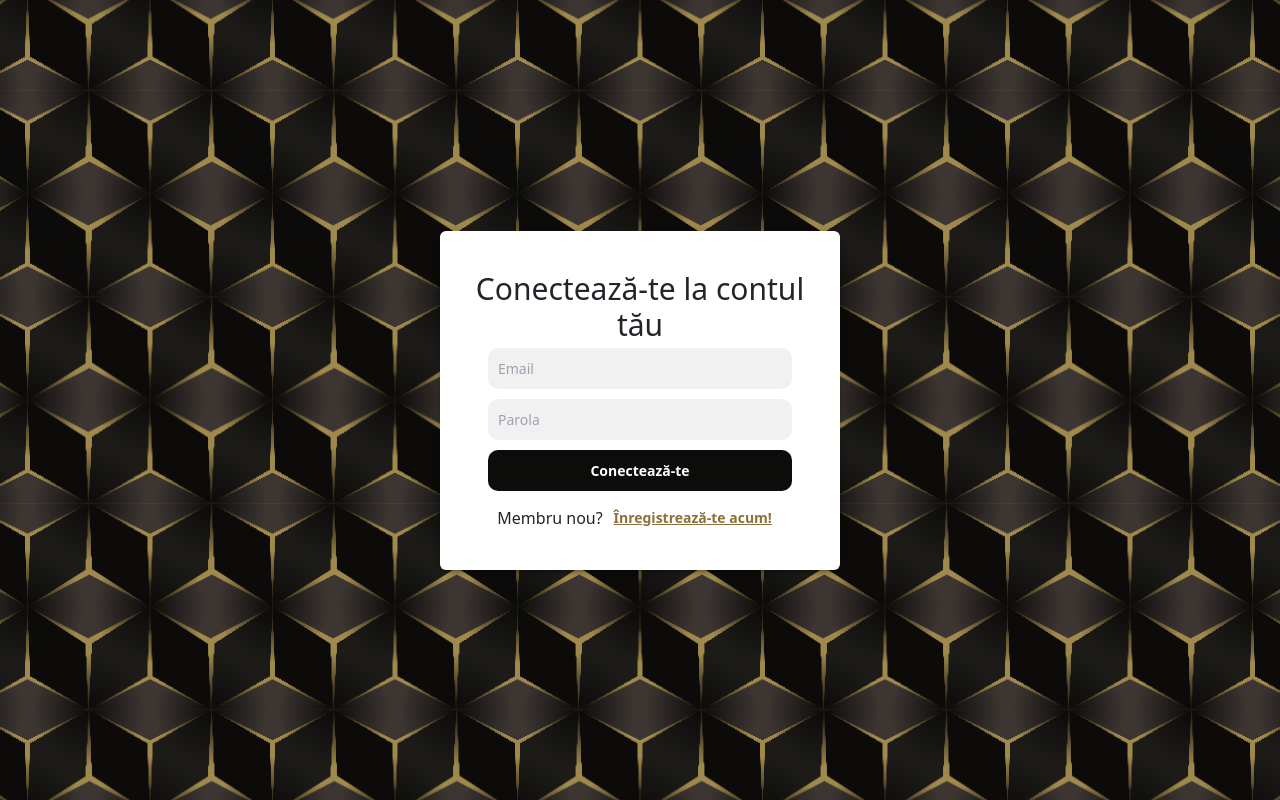
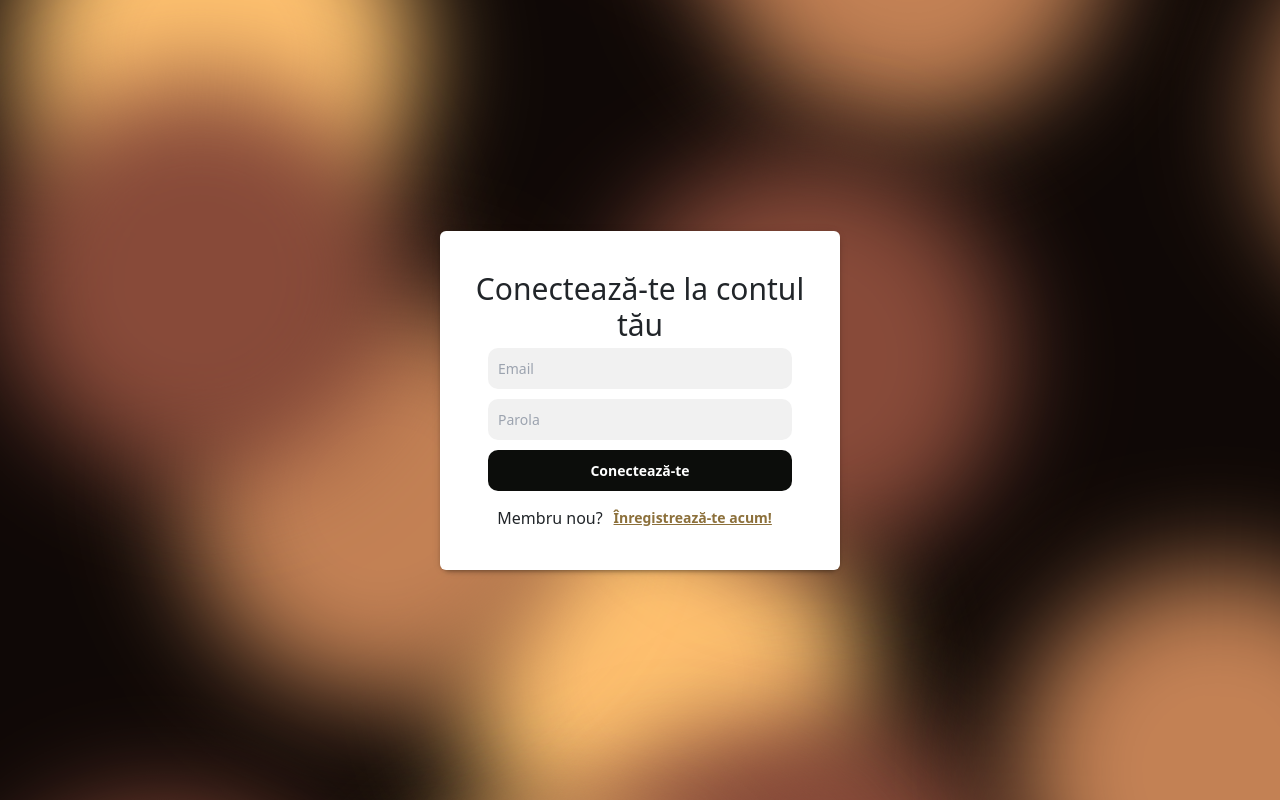
Before and after one commit to sevensevseven/eagenda, a React (Create React App) app in the folder client/: page /auth in a window 1280 px wide. Built offline with nearby package versions, Linux system fonts and the light colour scheme; no server answers.

Commit message:
trial + background

```diff
--- a/client/src/components/Auth/Auth.jsx
+++ b/client/src/components/Auth/Auth.jsx
@@ -10,11 +10,29 @@ const Auth = () => {
     const [verifyPage, setVerifyPage] = useState(false);
     const [verificationInfo, setVerificationInfo] = useState([]);
     return (
-        <>
+
+        <div className={styles.noScroll}>
             <div className={styles.background}>
-                <div>
-                    <div className={styles.content}></div>
-                </div>
+                <span></span>
+                <span></span>
+                <span></span>
+                <span></span>
+                <span></span>
+                <span></span>
+                <span></span>
+                <span></span>
+                <span></span>
+                <span></span>
+                <span></span>
+                <span></span>
+                <span></span>
+                <span></span>
+                <span></span>
+                <span></span>
+                <span></span>
+                <span></span>
+                <span></span>
+                <span></span>
             </div>
             <div className={styles.container}>
                 {verifyPage ? (
@@ -23,7 +41,7 @@ const Auth = () => {
                     login ? <Login change={setLogin}/> : <Signup change={setLogin} triggerVerifyPage={setVerifyPage} setVerificationInfo={setVerificationInfo}/>
                 )}
             </div>
-        </>
+        </div>
     )
 };
 
--- a/client/src/components/Auth/Signup/index.jsx
+++ b/client/src/components/Auth/Signup/index.jsx
@@ -205,6 +205,12 @@ const Signup = ({ change, triggerVerifyPage, setVerificationInfo}) => {
                                 Anual
                             </label>
                         </div>
+                        <div className="flex flex-row w-full items-center justify-center mt-1 py-1 rounded bg-green-100 text-green-700 text-xs font-medium">
+                            <div className="rounded bg-green-700 text-white text-xs font-semibold px-1 py-0.5">
+                                NOU!
+                            </div>
+                            <p className="mb-0 ml-2">Încearcă 2 săptămâni gratuit!</p>
+                        </div>
                     </div>
                     {error && <div className={styles.error_msg}>{error}</div>}
                     <ReCAPTCHA size="invisible" ref={recaptcha} sitekey={process.env.REACT_APP_SITE_KEY} />
--- a/client/src/components/Auth/styles.module.css
+++ b/client/src/components/Auth/styles.module.css
@@ -1,9 +1,16 @@
+@keyframes move {
+    100% {
+        transform: translate3d(0, 0, 1px) rotate(360deg);
+    }
+}
+
+
 .background {
 	margin: 0;
 	padding: 0;
 	height: 100vh;
 	width: 100vw;
-	overflow: hidden;
+	background: #0f0806;
 	--sz: 7px; /*** size ***/
 	--sp: 10s; /*** speed ***/
 	--b1: #3c3532;
@@ -14,63 +21,214 @@
 	--ts: 50%/calc(var(--sz) * 17.5) calc(var(--sz) * 29.5);
 }
 
-.content {
-	height: 100vh;
-	background:
-		/* black shadows */
-		radial-gradient(circle at 50% 50%, var(--b4) calc(var(--sz) * 1), #fff0 calc(var(--sz) * 8)) var(--ts),
-		radial-gradient(circle at 0% 0%, var(--b4) calc(var(--sz) * 1), #fff0 calc(var(--sz) * 8)) var(--ts),
-		radial-gradient(circle at 0% 100%, var(--b4) calc(var(--sz) * 1), #fff0 calc(var(--sz) * 8)) var(--ts),
-		radial-gradient(circle at 100% 0%, var(--b4) calc(var(--sz) * 1), #fff0 calc(var(--sz) * 8)) var(--ts),
-		radial-gradient(circle at 100% 100%, var(--b4) calc(var(--sz) * 1), #fff0 calc(var(--sz) * 8)) var(--ts),
-		/* border bottom */
-		conic-gradient(from 90deg at 97.5% 67%, var(--c1) 0 87.5deg, #fff0 88deg 100%) var(--ts), /*repeated*/
-		conic-gradient(from 90deg at 97.5% 67%, var(--c1) 0 87.5deg, #fff0 88deg 100%) var(--ts),
-		conic-gradient(from 182.5deg at 2.5% 67%, #fff0 0 0deg, var(--c1) 0.5deg 90deg, #fff0 0 100%) var(--ts), /*repeated*/
-		conic-gradient(from 182.5deg at 2.5% 67%, #fff0 0 0deg, var(--c1) 0.5deg 90deg, #fff0 0 100%) var(--ts),
-		/* border top */
-		conic-gradient(from 270deg at 2.5% 33%, var(--c1) 0 87.5deg, #fff0 88deg 100%) var(--ts), /*repeated*/
-		conic-gradient(from 270deg at 2.5% 33%, var(--c1) 0 87.5deg, #fff0 88deg 100%) var(--ts),
-		conic-gradient(from 2.5deg at 97.5% 33%, #fff0 0 0deg, var(--c1) 0.5deg 90deg, #fff0 0 100%) var(--ts), /*repeated*/
-		conic-gradient(from 2.5deg at 97.5% 33%, #fff0 0 0deg, var(--c1) 0.5deg 90deg, #fff0 0 100%) var(--ts),
-		/* bottom */
-		conic-gradient(from 116.5deg at 50% 85.5%, var(--b1) 0 127deg, #fff0 0 100%) var(--ts), /*repeated*/
-		conic-gradient(from 116.5deg at 50% 85.5%, var(--b1) 0 127deg, #fff0 0 100%) var(--ts), /*repeated*/
-		conic-gradient(from 116.5deg at 50% 85.5%, var(--b1) 0 127deg, #fff0 0 100%) var(--ts),
-		conic-gradient(from 120deg at 50% 83%, var(--c1) 0 120deg, #fff0 0 100%) var(--ts),
-		/* top */
-		conic-gradient(from -63.5deg at 50% 14.5%, var(--b1) 0 127deg, #fff0 0 100%) var(--ts), /*repeated*/
-		conic-gradient(from -63.5deg at 50% 14.5%, var(--b1) 0 127deg, #fff0 0 100%) var(--ts), /*repeated*/
-		conic-gradient(from -63.5deg at 50% 14.5%, var(--b1) 0 127deg, #fff0 0 100%) var(--ts),
-		conic-gradient(from -60deg at 50% 17%, var(--c1) 0 120deg, #fff0 0 100%) var(--ts),
-		/* central gradient */
-		conic-gradient(
-			from 0deg at 50% 50%, #fff0 0 2deg,
-			var(--b2) 2.5deg 57.5deg,
-			#fff0 58deg 62.5deg,
-			var(--b1) 63deg 117.5deg,
-			#fff0 118deg 122.5deg,
-			var(--b3) 123deg 177.5deg,
-			#fff0 178deg 182deg,
-			var(--b2) 182.5deg 237.5deg,
-			#fff0 0 242.5deg,
-			var(--b1) 243deg 297.5deg,
-			#fff0 298deg 302.5deg,
-			var(--b3) 303deg 357.5deg,
-			#fff0 358deg 360deg
-		) var(--ts),
-		/* bg */
-		var(--c1);
-	animation: colors var(--sp) linear 0s infinite;
+/* .background {
+    position: fixed;
+    width: 100vw;
+    height: 100vh;
+    top: 0;
+    left: 0;
+    background: #0f0806;
+    overflow: hidden;
+} */
+
+.background span {
+    width: 50vmin;
+    height: 50vmin;
+    border-radius: 50vmin;
+    backface-visibility: hidden;
+    position: absolute;
+    animation: move;
+    animation-duration: 29;
+    animation-timing-function: linear;
+    animation-iteration-count: infinite;
 }
 
-@keyframes colors {
-	100% { filter: hue-rotate(10deg); }
+
+.background span:nth-child(0) {
+    color: #ffc26f;
+    top: 20%;
+    left: 69%;
+    animation-duration: 200s;
+    animation-delay: -43s;
+    transform-origin: 21vw 25vh;
+    box-shadow: -100vmin 0 12.678291705787045vmin currentColor;
+}
+.background span:nth-child(1) {
+    color: #ffc26f;
+    top: 36%;
+    left: 92%;
+    animation-duration: 14s;
+    animation-delay: -8s;
+    transform-origin: 17vw -7vh;
+    box-shadow: -100vmin 0 13.122815261625393vmin currentColor;
+}
+.background span:nth-child(2) {
+    color: #c38154;
+    top: 91%;
+    left: 19%;
+    animation-duration: 174s;
+    animation-delay: -46s;
+    transform-origin: -4vw -14vh;
+    box-shadow: 100vmin 0 12.52555755628368vmin currentColor;
+}
+.background span:nth-child(3) {
+    color: #884a39;
+    top: 26%;
+    left: 85%;
+    animation-duration: 73s;
+    animation-delay: -51s;
+    transform-origin: 20vw -7vh;
+    box-shadow: -100vmin 0 12.866469369070074vmin currentColor;
+}
+.background span:nth-child(4) {
+    color: #c38154;
+    top: 8%;
+    left: 36%;
+    animation-duration: 211s;
+    animation-delay: -123s;
+    transform-origin: 14vw -20vh;
+    box-shadow: -100vmin 0 13.498155375931217vmin currentColor;
+}
+.background span:nth-child(5) {
+    color: #884a39;
+    top: 5%;
+    left: 5%;
+    animation-duration: 80s;
+    animation-delay: -3s;
+    transform-origin: -8vw 21vh;
+    box-shadow: 100vmin 0 13.338462045486201vmin currentColor;
+}
+.background span:nth-child(6) {
+    color: #ffc26f;
+    top: 53%;
+    left: 28%;
+    animation-duration: 161s;
+    animation-delay: -207s;
+    transform-origin: 24vw 9vh;
+    box-shadow: -100vmin 0 12.94081653795021vmin currentColor;
+}
+.background span:nth-child(7) {
+    color: #884a39;
+    top: 4%;
+    left: 75%;
+    animation-duration: 33s;
+    animation-delay: -6s;
+    transform-origin: 14vw -22vh;
+    box-shadow: -100vmin 0 13.299611333635609vmin currentColor;
+}
+.background span:nth-child(8) {
+    color: #884a39;
+    top: 94%;
+    left: 53%;
+    animation-duration: 95s;
+    animation-delay: -165s;
+    transform-origin: -19vw 25vh;
+    box-shadow: 100vmin 0 12.710422137235819vmin currentColor;
+}
+.background span:nth-child(9) {
+    color: #ffc26f;
+    top: 34%;
+    left: 55%;
+    animation-duration: 111s;
+    animation-delay: -127s;
+    transform-origin: -19vw 9vh;
+    box-shadow: -100vmin 0 13.003668929030916vmin currentColor;
+}
+.background span:nth-child(10) {
+    color: #884a39;
+    top: 46%;
+    left: 71%;
+    animation-duration: 43s;
+    animation-delay: -118s;
+    transform-origin: 5vw -3vh;
+    box-shadow: -100vmin 0 13.438533906486427vmin currentColor;
+}
+.background span:nth-child(11) {
+    color: #c38154;
+    top: 75%;
+    left: 5%;
+    animation-duration: 26s;
+    animation-delay: -120s;
+    transform-origin: 16vw -14vh;
+    box-shadow: 100vmin 0 12.87443276873123vmin currentColor;
+}
+.background span:nth-child(12) {
+    color: #c38154;
+    top: 36%;
+    left: 86%;
+    animation-duration: 131s;
+    animation-delay: -51s;
+    transform-origin: 11vw 2vh;
+    box-shadow: 100vmin 0 13.384385450052454vmin currentColor;
+}
+.background span:nth-child(13) {
+    color: #c38154;
+    top: 58%;
+    left: 85%;
+    animation-duration: 119s;
+    animation-delay: -85s;
+    transform-origin: -14vw -17vh;
+    box-shadow: -100vmin 0 13.177926271286992vmin currentColor;
+}
+.background span:nth-child(14) {
+    color: #c38154;
+    top: 8%;
+    left: 13%;
+    animation-duration: 211s;
+    animation-delay: -197s;
+    transform-origin: 0vw 24vh;
+    box-shadow: -100vmin 0 12.82170544254582vmin currentColor;
+}
+.background span:nth-child(15) {
+    color: #884a39;
+    top: 18%;
+    left: 64%;
+    animation-duration: 68s;
+    animation-delay: -132s;
+    transform-origin: -9vw 3vh;
+    box-shadow: -100vmin 0 13.031820810116525vmin currentColor;
+}
+.background span:nth-child(16) {
+    color: #884a39;
+    top: 45%;
+    left: 19%;
+    animation-duration: 31s;
+    animation-delay: -144s;
+    transform-origin: 1vw 1vh;
+    box-shadow: -100vmin 0 13.09694845724136vmin currentColor;
+}
+.background span:nth-child(17) {
+    color: #ffc26f;
+    top: 59%;
+    left: 68%;
+    animation-duration: 16s;
+    animation-delay: -57s;
+    transform-origin: 9vw -9vh;
+    box-shadow: -100vmin 0 12.933115903367629vmin currentColor;
+}
+.background span:nth-child(18) {
+    color: #c38154;
+    top: 49%;
+    left: 19%;
+    animation-duration: 180s;
+    animation-delay: -209s;
+    transform-origin: -16vw 7vh;
+    box-shadow: 100vmin 0 13.37746839610125vmin currentColor;
+}
+.background span:nth-child(19) {
+    color: #884a39;
+    top: 38%;
+    left: 55%;
+    animation-duration: 92s;
+    animation-delay: -149s;
+    transform-origin: -23vw -12vh;
+    box-shadow: -100vmin 0 12.959700374252966vmin currentColor;
 }
 
 .container {
     position: absolute;
     top: 0;
+	overflow: hidden;
     left: 0;
 
 	width: 100vw;
@@ -79,3 +237,16 @@
 	align-items: center;
 	justify-content: center;
 }
+
+.noScroll {
+    position: fixed;
+    top: 0;
+    left: 0;
+    width: 100vw;
+    max-width: 100vw;
+    height: 100vh;
+    max-height: 100vh;
+    overflow: hidden;
+    overscroll-behavior: contain;
+    -webkit-overflow-scrolling: touch;
+}
```
